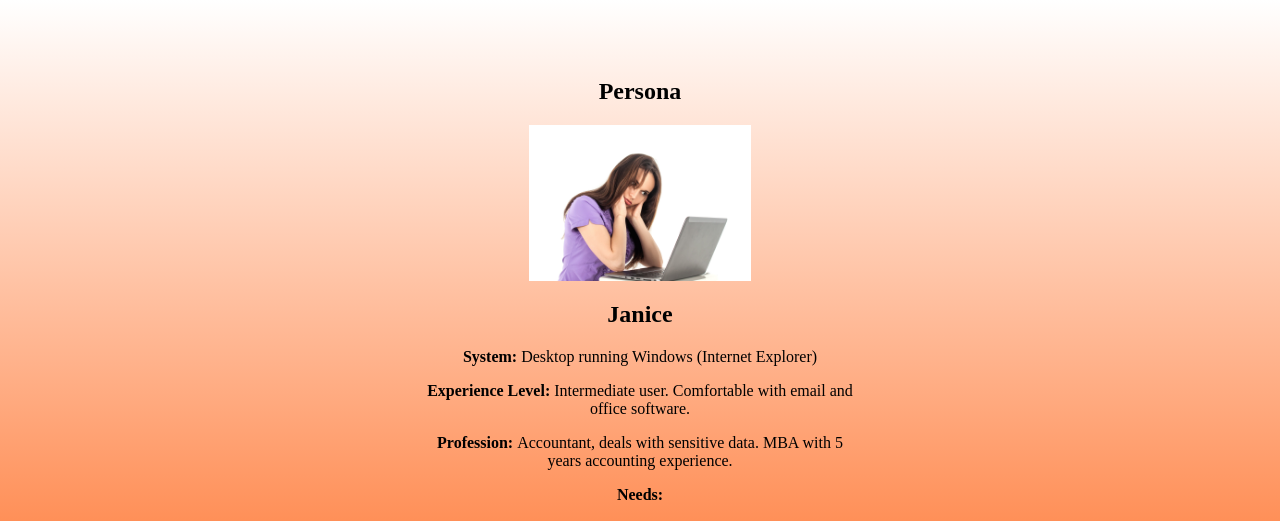
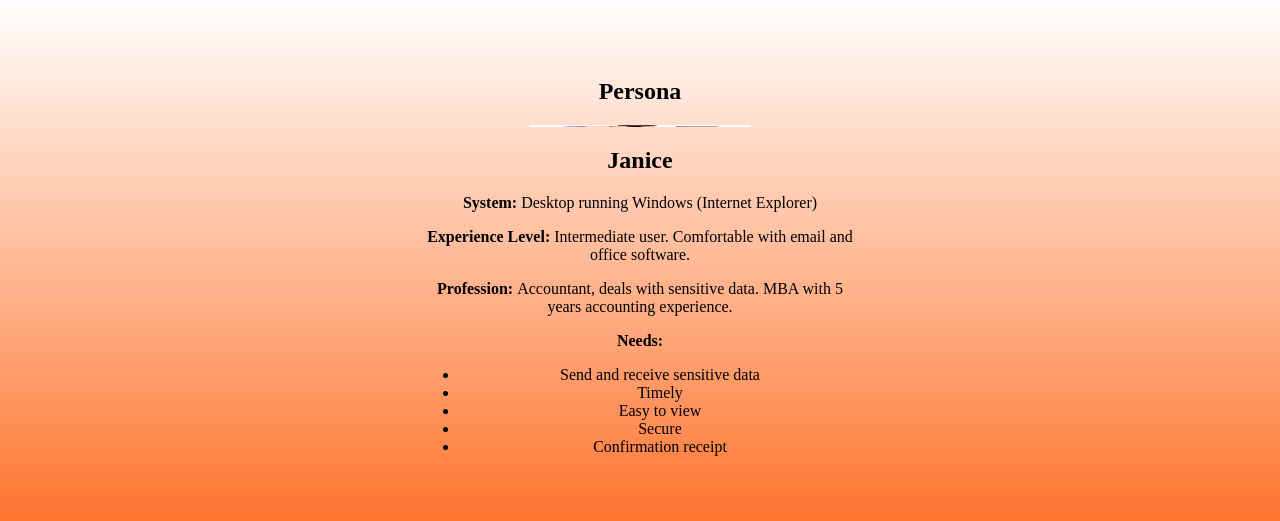
Before and after one commit to Karstagg/kiteCrypt, a PHP site: page /persona1.php in a window 1280 px wide. Shown: the top 521 px of the page. Run offline with PHP 8.4, Linux system fonts and the light colour scheme.

Commit message:
Try 1 to adjust image height.

```diff
--- a/public_html/epic/css/css-epic.css
+++ b/public_html/epic/css/css-epic.css
@@ -22,8 +22,7 @@ header { /*for sections*/
 .persona-picture {
 
 	/* Have the image resize automatically as the size of the browser window changes. */
-	max-width: 100%;
-	height: auto;
+	height: 0.25vh;
 
 	/* Center the image. */
 	display: block;
```
